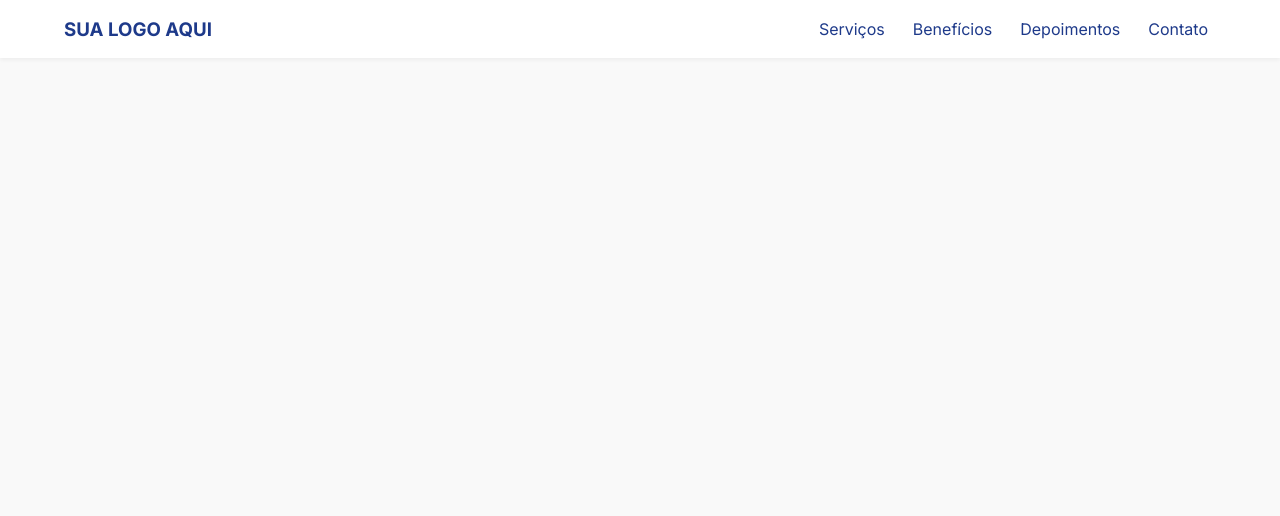
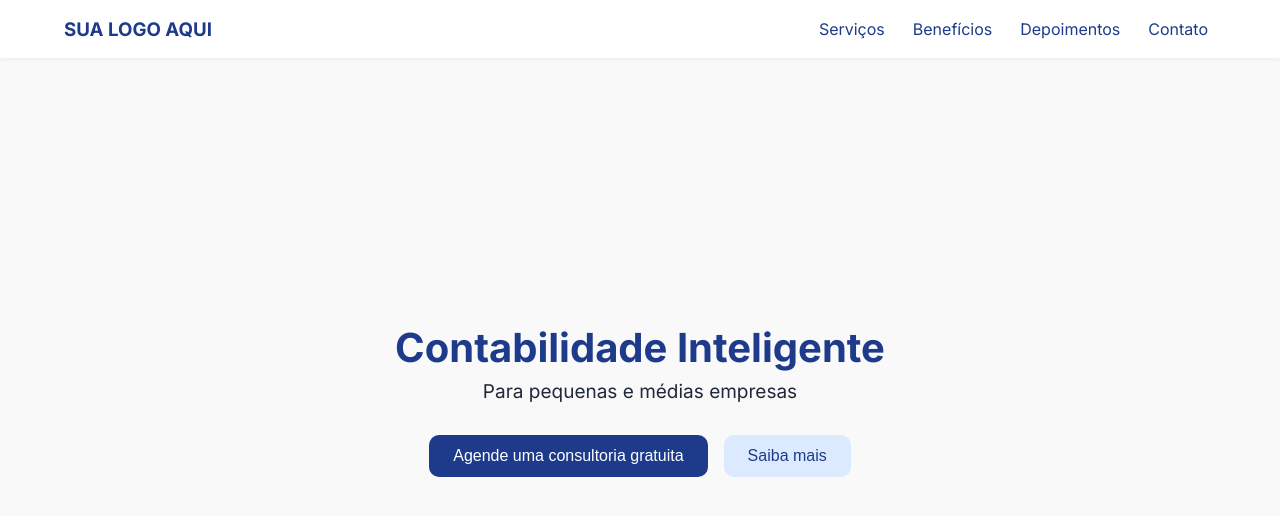
Before and after one commit to isadoracaarvalho/lp-contabilidade, a React (Vite) app: page / in a window 1280 px wide. Shown: the top 516 px of the page. Built offline with nearby package versions, Linux system fonts and the light colour scheme.

Commit message:
alterações no hero

```diff
--- a/src/App.jsx
+++ b/src/App.jsx
@@ -1,10 +1,12 @@
 import Header from "./components/header"
+import Hero from "./components/Hero"
 
 function App() {
 
   return (
     <div className="App">
       <Header />
+      <Hero />
     </div>
   )
 }
--- /dev/null
+++ b/src/components/Hero.jsx
@@ -0,0 +1,19 @@
+import '../styles/Hero.css'
+
+const Hero = () => {
+    return (
+        <section className="hero">
+            <div className="title-container">
+                <h1>Contabilidade Inteligente</h1>
+                <p>Para pequenas e médias empresas</p>
+            </div>
+
+            <div className="buttons-container">
+                <button className="btn1">Agende uma consultoria gratuita</button>
+                <button className="btn2">Saiba mais</button>
+            </div>
+        </section>
+    )
+}
+
+export default Hero
--- /dev/null
+++ b/src/styles/Hero.css
@@ -0,0 +1,51 @@
+.hero {
+    height: 100vh;
+    display: flex;
+    flex-direction: column;
+    justify-content: center;
+    align-items: center;
+    text-align: center;
+}
+
+.title-container h1 {
+    font-size: 40px;
+    color: var(--color-primary);
+}
+
+.title-container p {
+    font-size: 19px;
+    margin-top: 8px;
+}
+
+.buttons-container {
+    margin-top: 32px;
+}
+
+.btn1,
+.btn2 {
+    padding: 12px 24px;
+    border: none;
+    margin: 0 8px;
+    border-radius: 10px;
+    cursor: pointer;
+    font-size: 16px;
+    transition: background-color 0.3s
+}
+
+.btn1 {
+    background-color: var(--color-primary);
+    color: var(--color-light);
+}
+
+.btn1:hover {
+    background-color: var(--color-secondary);
+}
+
+.btn2 {
+    background-color: var(--color-accent);
+    color: var(--color-primary);
+}
+
+.btn2:hover {
+    background-color: var(--color-muted);
+}
```
